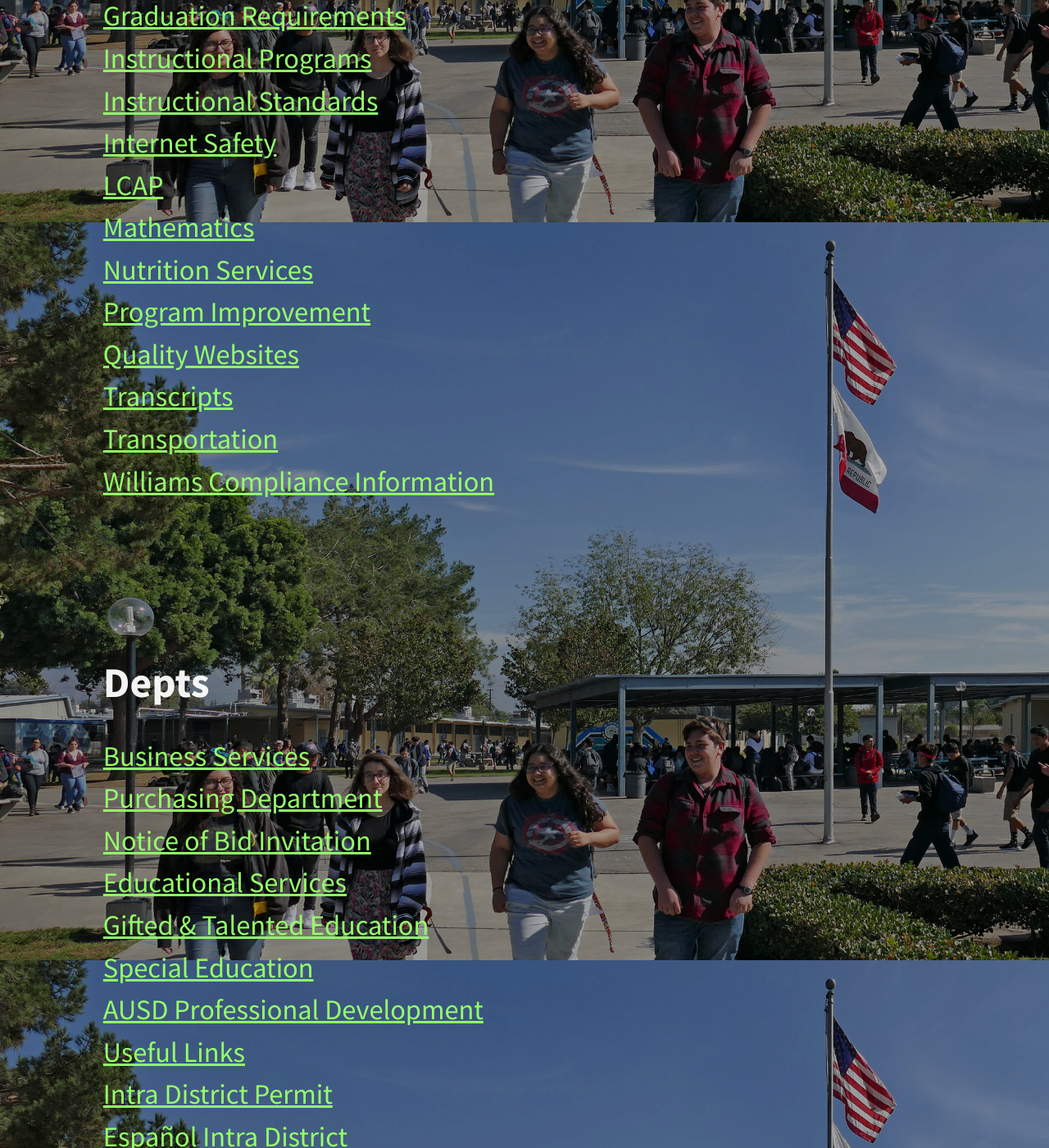
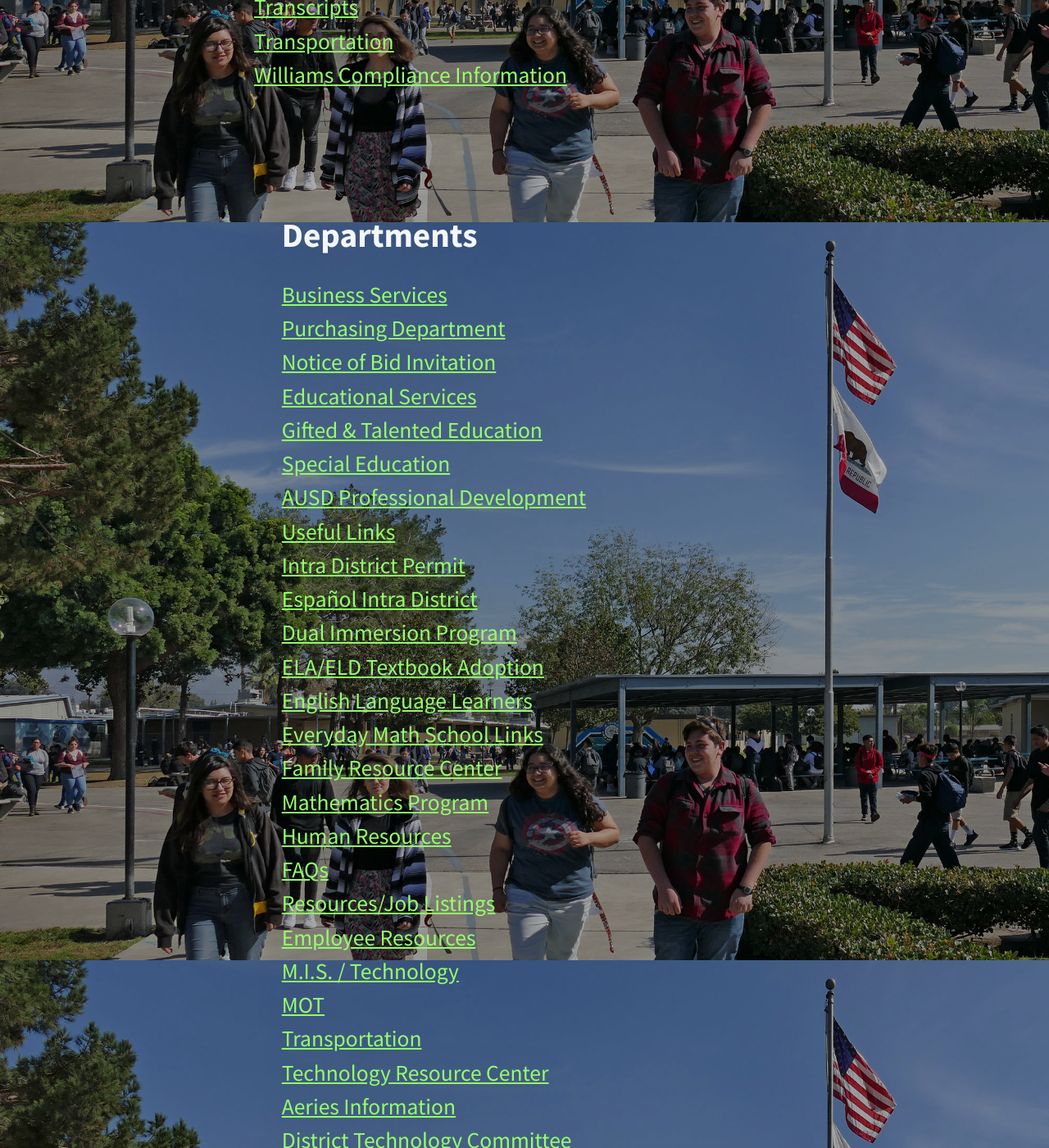
Before and after one commit to Crazeformarvel/azusa-project, a Jekyll site: the page district.html, which Jekyll copies as it is, in a window 1280 px wide and 1400 px high, scrolled down 2429 px. Shown: the whole window at 82% size. Built offline with Jekyll 4.4.1, drawn with Linux system fonts in a browser that asks for light colours.

Commit message:
Amend my last commit.

```diff
--- a/district.html
+++ b/district.html
@@ -51,8 +51,6 @@
 
           <p>These pages show how the School Loop website could look with new styles and images.</p>
           -->
-
-          <section>
 
             <section>
               <h3>
@@ -183,7 +181,7 @@
 
             <section>
               <h3>
-  Depts
+  Departments
               </h3>
               <ul>
 
@@ -261,8 +259,6 @@
               </ul>
             </section>
 
-          </section>
-
 
         </div>
 </body>
```
